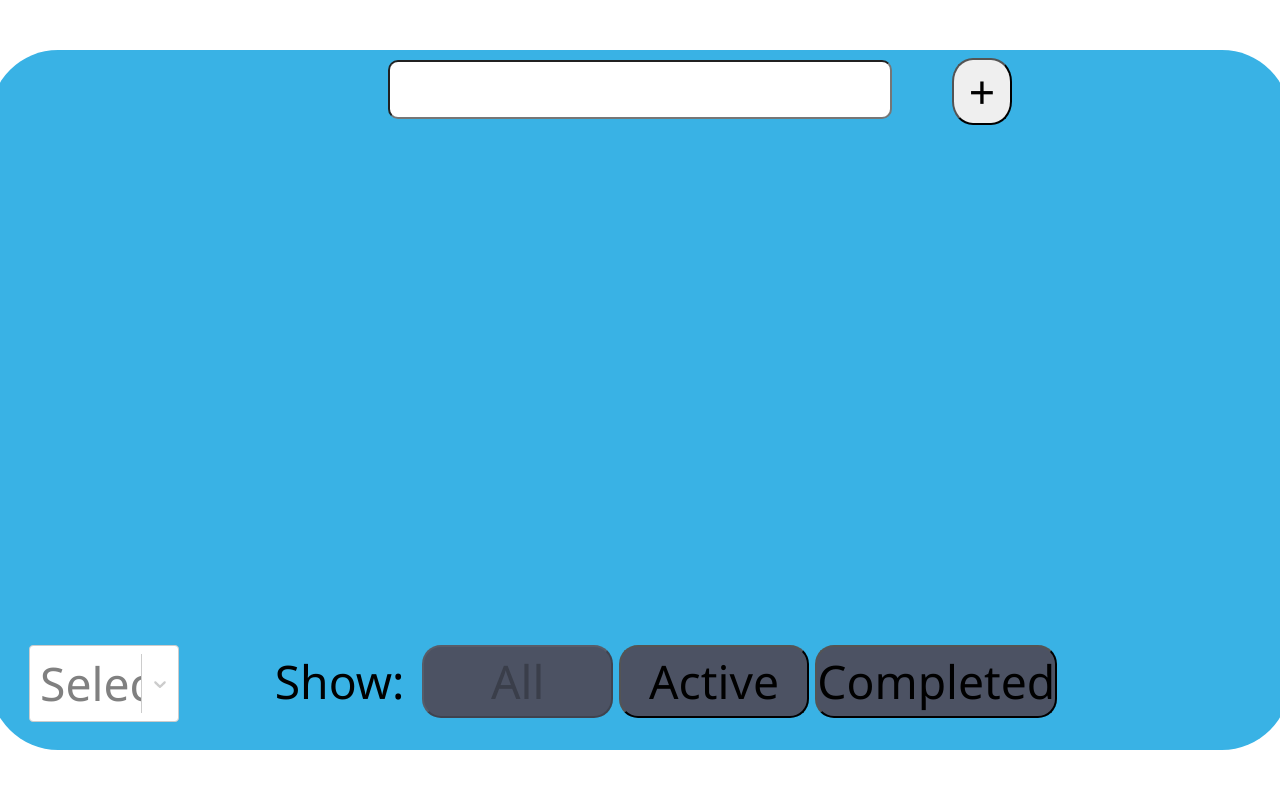
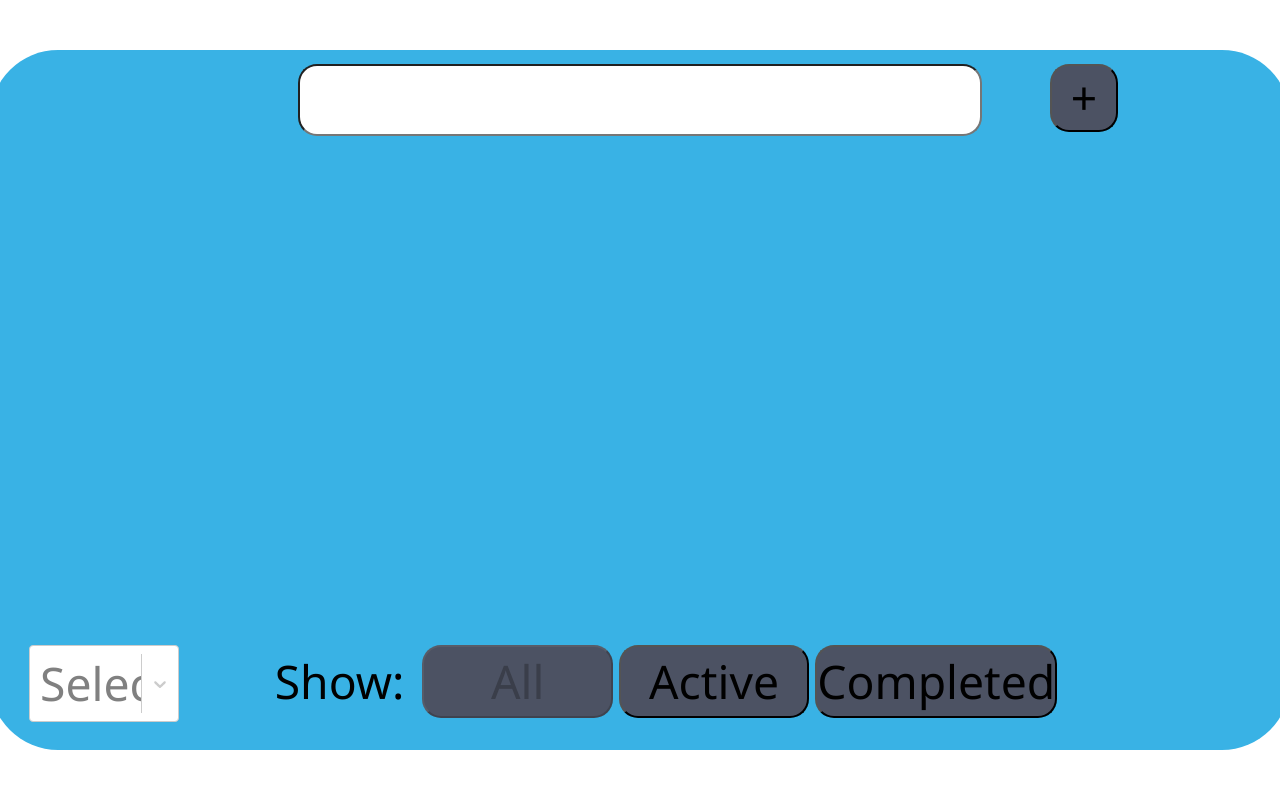
Before and after one commit to Savelyi/todo-list, a React (Create React App) app: page / in a window 1280 px wide. Shown: the top 788 px of the page. Built offline with nearby package versions, Linux system fonts and the light colour scheme.

Commit message:
Moved all magic styles to theme.js

```diff
--- a/src/components/Link/styled.js
+++ b/src/components/Link/styled.js
@@ -7,5 +7,5 @@ export const LinkButton = styled.button`
   min-width: ${baseTheme.settings.footer.filterLink.width};
   margin-left: ${baseTheme.settings.footer.filterLink.marginLeft};
   height: ${baseTheme.settings.footer.filterLink.height};
-  background-color: ${baseTheme.colors.buttons};
+  background-color: ${baseTheme.colors.buttonsAndScroll};
 `;
--- a/src/components/Todo/styled.js
+++ b/src/components/Todo/styled.js
@@ -1,15 +1,17 @@
 import styled from 'styled-components';
+import { baseTheme } from '../../styles/theme';
 
 export const TodoWrapper = styled.li`
-  color: ${(props) => (props.completed ? 'red' : 'black')};
+  color: ${(props) =>
+    props.completed ? `${baseTheme.colors.completed}` : `${baseTheme.colors.font}`};
   text-decoration: ${(props) => (props.completed ? 'line-through' : 'none')};
 `;
 
 export const IsCompletedCheck = styled.input.attrs({ type: 'checkbox' })`
-  height: 63px;
-  left: 920px;
-  top: 18px;
-  margin-left: 10px;
+  height: ${baseTheme.settings.todoList.todo.height};
+  width: ${baseTheme.settings.todoList.todo.width};
+  left: ${baseTheme.settings.todoList.todo.left};
+  margin-left: ${baseTheme.settings.todoList.todo.marginLeft};
+  margin-top: ${baseTheme.settings.todoList.todo.marginTop};
   position: sticky;
-  width: 30px;
 `;
--- a/src/components/TodoList/styled.js
+++ b/src/components/TodoList/styled.js
@@ -1,20 +1,19 @@
 import styled from 'styled-components';
+import { baseTheme } from '../../styles/theme';
 
 export const TodosListWrapper = styled.ul`
   position: relative;
-  right: -5px;
-  max-height: 350px;
-  width: 990px;
+  max-height: ${baseTheme.settings.todoList.height};
+  width: ${baseTheme.settings.todoList.width};
+  left: ${baseTheme.settings.todoList.left};
   overflow-x: auto;
   &::-webkit-scrollbar {
-    width: 7px;
-    background-color: #f9f9fd;
+    width: ${baseTheme.settings.todoList.scrollbar.width};
   }
   &::-webkit-scrollbar-thumb {
-    background-color: #223c50;
+    background-color: ${baseTheme.colors.buttonsAndScroll};
   }
   &::-webkit-scrollbar-track {
-    -webkit-box-shadow: 5px 5px 5px -5px rgba(34, 60, 80, 0.2) inset;
-    background-color: lightblue;
+    -webkit-box-shadow: ${baseTheme.settings.todoList.scrollbarTrack.boxShadow};
   }
 `;
--- a/src/forms/AddTodo/styled.js
+++ b/src/forms/AddTodo/styled.js
@@ -1,18 +1,19 @@
 import styled from 'styled-components';
+import { baseTheme } from '../../styles/theme';
 
 export const AddTodoInput = styled.input`
-  border-radius: 10px;
-  width: 500px;
-  margin-top: 10px;
-  height: 55px;
+  border-radius: ${baseTheme.settings.addTodo.borderRaidus};
+  width: ${baseTheme.settings.addTodo.addTodoInput.width};
+  margin-top: ${baseTheme.settings.addTodo.marginTop};
+  height: ${baseTheme.settings.addTodo.height};
 `;
 
 export const AddTodoButton = styled.button`
   position: absolute;
-  border-radius: 35%;
-  width: 60px;
-  margin-top: 8px;
-  margin-left: 60px;
-  vertical-align: top;
-  height: fit-content;
+  border-radius: ${baseTheme.settings.addTodo.borderRaidus};
+  width: ${baseTheme.settings.addTodo.addTodoButton.width};
+  height: ${baseTheme.settings.addTodo.height};
+  background-color: ${baseTheme.colors.buttonsAndScroll};
+  margin-top: ${baseTheme.settings.addTodo.marginTop};
+  margin-left: ${baseTheme.settings.addTodo.addTodoButton.marginLeft};
 `;
--- a/src/styles/theme.js
+++ b/src/styles/theme.js
@@ -1,12 +1,9 @@
 export const baseTheme = {
   colors: {
     primary: '#39b2e5',
-    buttons: '#4c5263',
+    buttonsAndScroll: '#4c5263',
     completed: '#a10606',
-    danger: '#f00',
-
-    bg: '#000',
-    font: '#fff'
+    font: '#000'
   },
 
   typography: {
@@ -41,6 +38,36 @@ export const baseTheme = {
         height: '0%',
         left: '1%'
       }
+    },
+    todoList: {
+      height: '18rem',
+      width: '47.5rem',
+      left: '0.15rem',
+      scrollbar: {
+        width: '7px'
+      },
+      scrollbarTrack: {
+        boxShadow: '5px 5px 5px -5px rgba(34, 60, 80, 0.2) inset'
+      },
+      todo: {
+        height: '2.5rem',
+        left: '45rem',
+        marginTop: '0.5rem',
+        marginLeft: '0.5rem',
+        width: '1.8rem'
+      }
+    },
+    addTodo: {
+      marginTop: '0.5rem',
+      height: '2.5rem',
+      borderRaidus: '0.7rem',
+      addTodoInput: {
+        width: '25rem'
+      },
+      addTodoButton: {
+        width: '2.5rem',
+        marginLeft: '2.5rem'
+      }
     }
   }
 };
```
